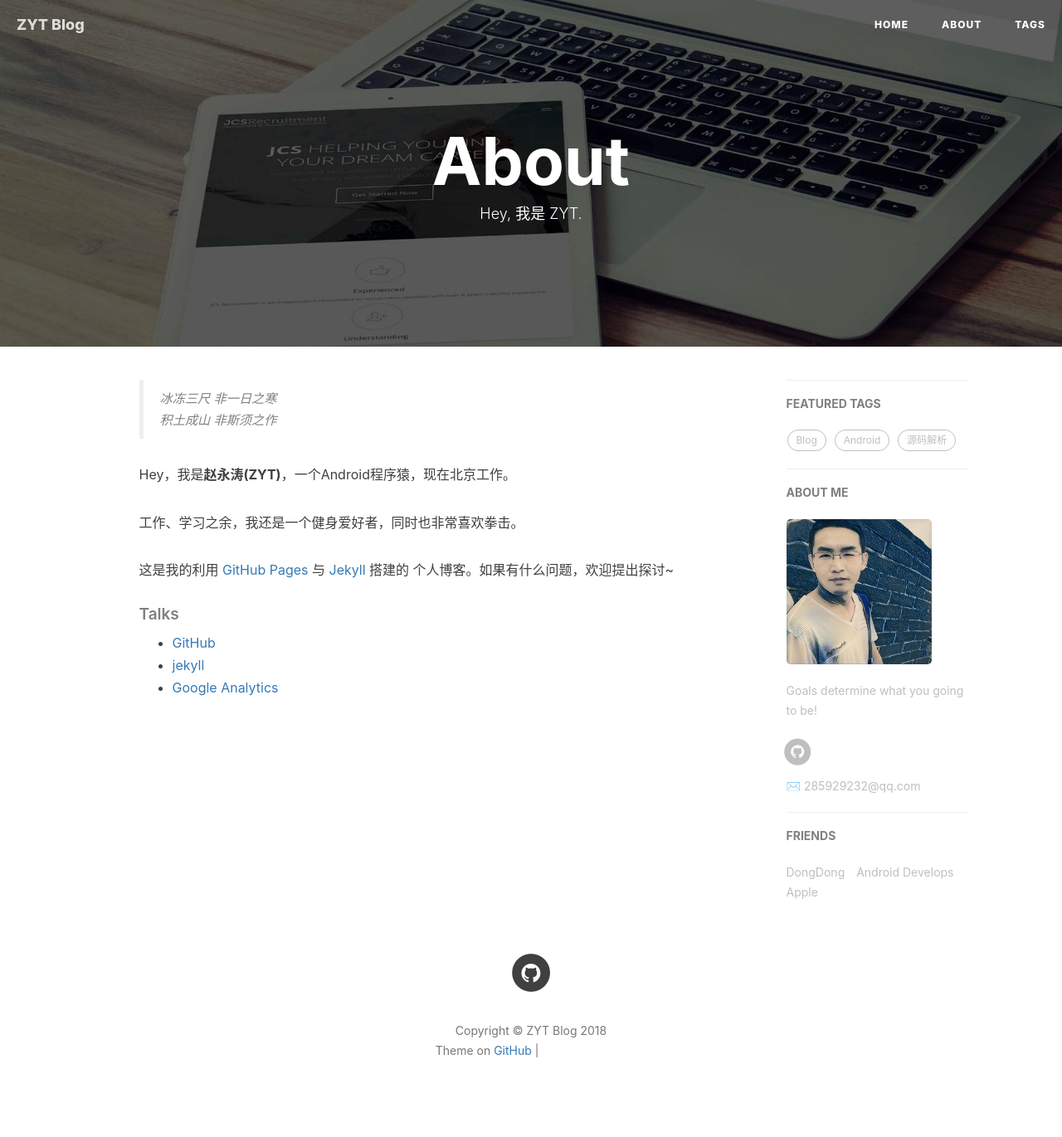
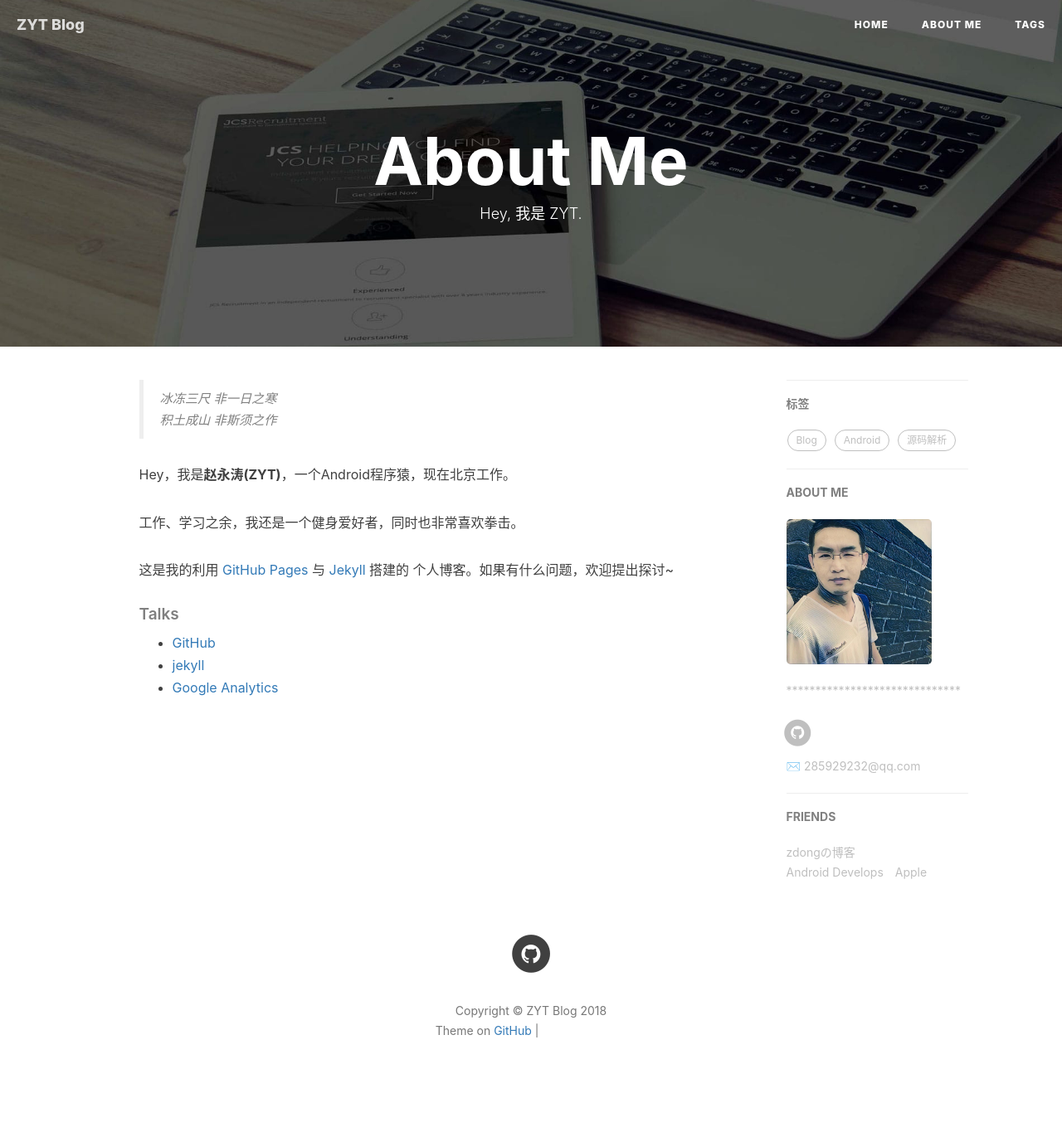
Before and after one commit to android-zhaoyongtao/android-zhaoyongtao.github.io, a Jekyll site: the page built from about.html, in a window 1280 px wide. Shown: the whole page at 83% size. Built offline with Jekyll 4.4.1, drawn with Linux system fonts in a browser that asks for light colours; nearby versions of some CDN libraries; comment, search, counter and statistics services are not loaded; after the commit the page ends 1347 px from its top, so only the background shows below that; grey boxes are pictures that could not be loaded.

Commit message:
增加zoudong

```diff
--- a/_config.yml
+++ b/_config.yml
@@ -2,7 +2,7 @@
 # 参考https://www.jianshu.com/p/e68fba58f75c#Rename
 title: ZYT Blog
 SEOTitle: 赵永涛的博客 | ZYT Blog
-header-img: img/post-bg-desk.jpg
+header-img: img/post-bg-hacker.jpg
 email: 285929232@qq.com
 description: "Strive for a better future."
 keyword: "ZYT, ZYT Blog, 赵永涛的博客, zhaoyongtao, 赵永涛, Android, google, Java"
@@ -12,7 +12,7 @@ github_repo: "https://github.com/android-zhaoyongtao/android-zhaoyongtao.github.
 
 # Sidebar settings
 sidebar: true                           # whether or not using Sidebar.
-sidebar-about-description: "Goals determine what you going to be!"
+sidebar-about-description: "******************************"
 sidebar-avatar: /img/about-BY-gentle.jpg      # use absolute URL, seeing it's used in both `/` and `/about/`
 
 
@@ -100,7 +100,7 @@ service-worker: true
 # Friends
 friends: [
     {
-        title: "DongDong",
+        title: "zdongの博客",
         href: "https://blog.zoudongq123.cn"
     },{
         title: "Android Develops",
--- a/_layouts/page.html
+++ b/_layouts/page.html
@@ -85,7 +85,7 @@ layout: default
                 {% if site.featured-tags %}
                 <section>
                     <hr class="hidden-sm hidden-xs">
-                    <h5><a href="{{'/tags/' | prepend: site.baseurl }}">FEATURED TAGS</a></h5>
+                    <h5><a href="{{'/tags/' | prepend: site.baseurl }}">标签</a></h5>
                     <div class="tags">
                         {% for tag in site.tags %}
                             {% if tag[1].size > {{site.featured-condition-size}} %}
--- a/about.html
+++ b/about.html
@@ -1,6 +1,6 @@
 ---
 layout: page
-title: "About"
+title: "About Me"
 description: "Hey, 我是 ZYT."
 header-img: "img/post-bg-rwd.jpg"
 ---
```
Also changed, not shown: img/readme-home.png (deleted).
